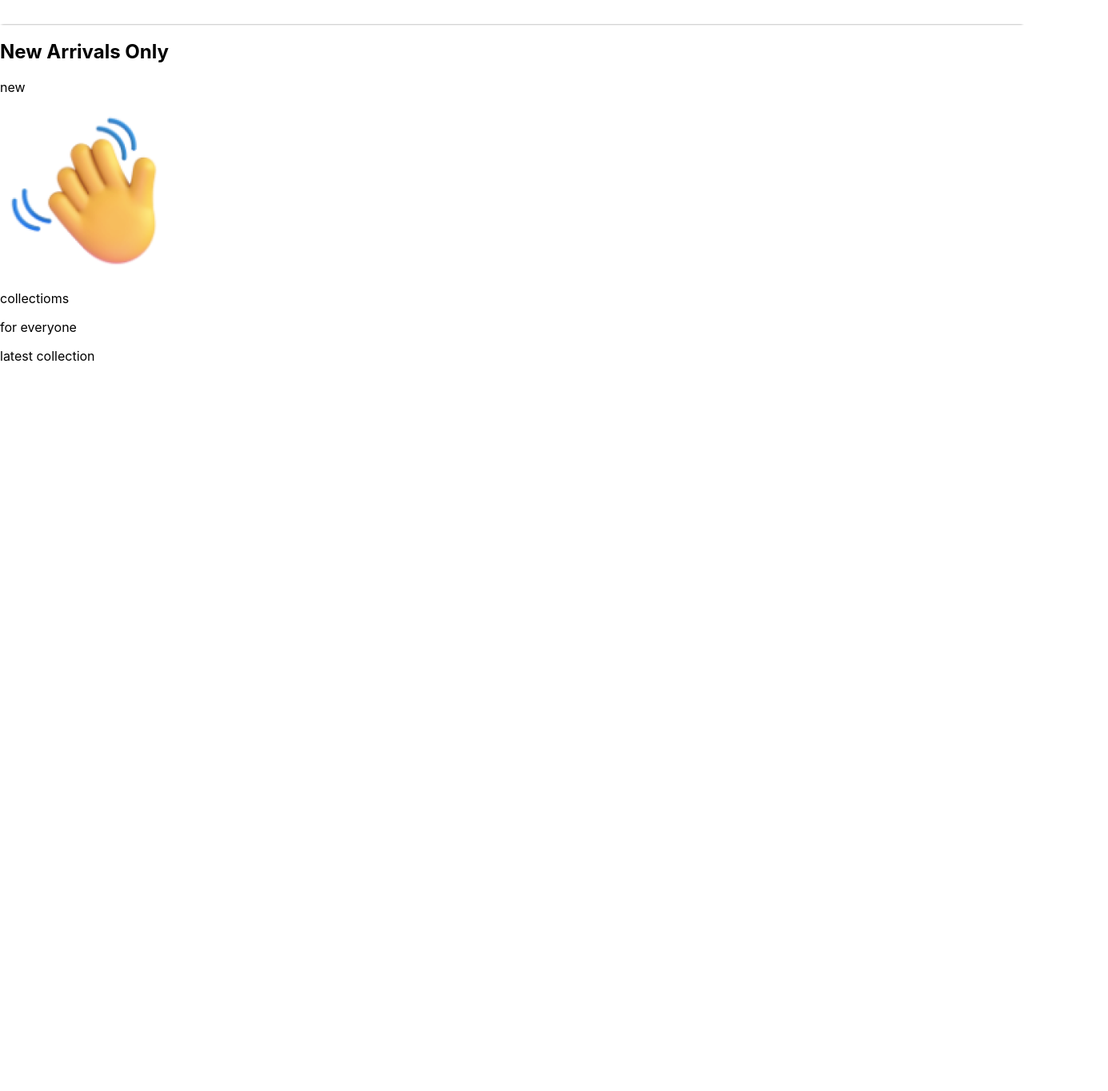
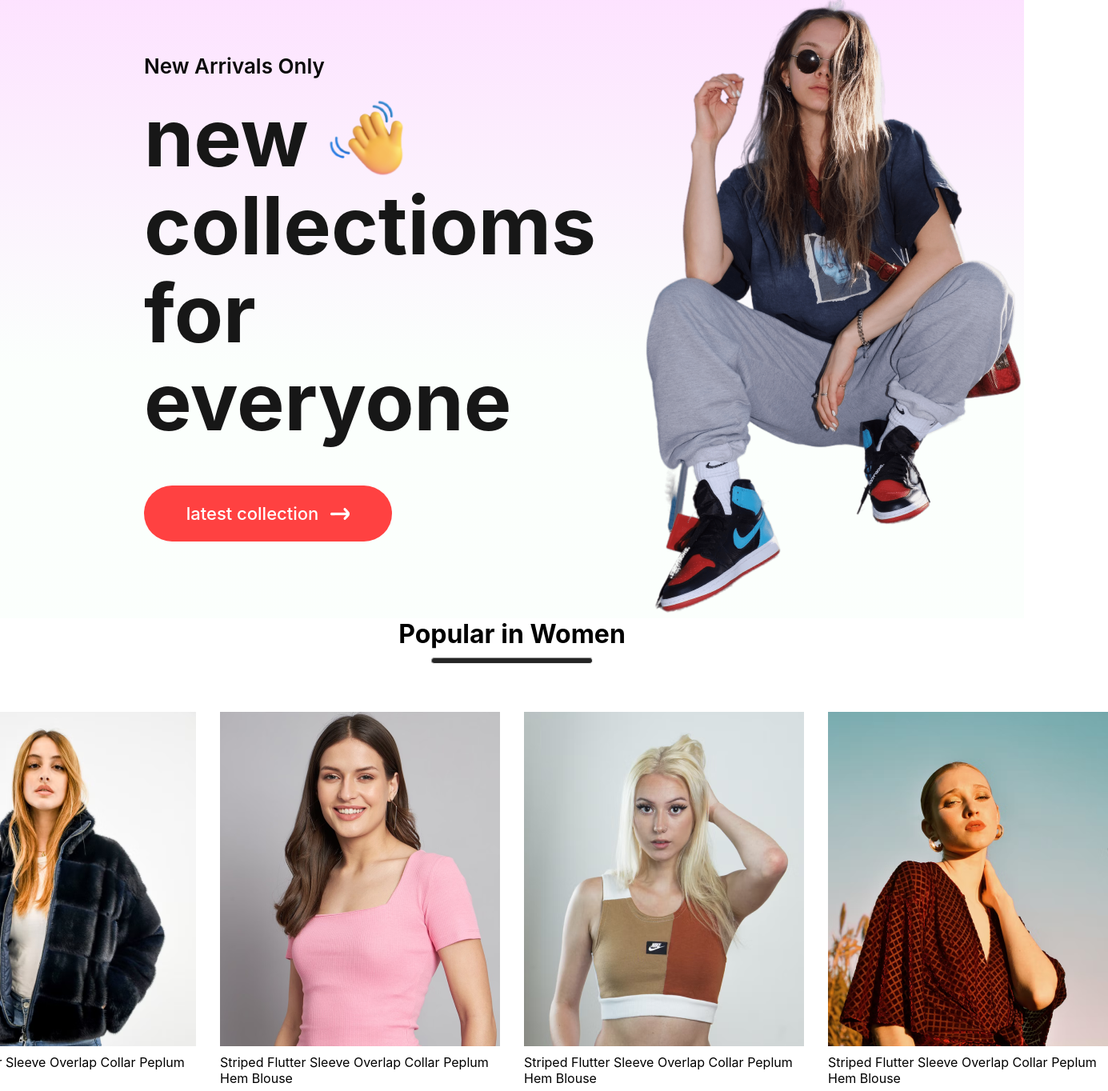
Before and after one commit to himel01/vir-e, a React (Create React App) app: page / in a window 1280 px wide. Shown: the part 124-1488 px from the top of the page at 80% size, 1385 px wide, since content can reach past the window. Before the commit the page ends 800 px from the top, so only its background shows below. Built offline with nearby package versions, Linux system fonts and the light colour scheme.

Commit message:
added popular banner

```diff
--- a/src/Components/Hero/Hero.css
+++ b/src/Components/Hero/Hero.css
@@ -0,0 +1,53 @@
+.hero{
+    height: 100vh;
+    background: linear-gradient(180deg, #fde1ff, #e1ffea22 60%);
+    display: flex;
+}
+.hero-left{
+    flex: 1;
+    display: flex;
+    flex-direction: column;
+    justify-content: center;
+    gap: 20px;
+    padding-left: 180px;
+    line-height: 1.1;
+}
+.hero-left h2{
+    color: #090909;
+    font-size: 26px;
+    font-weight: 600;
+}
+.hero-left p{
+    color: #171717;
+    font-size: 100px;
+    font-weight: 700;
+}
+.hero-hand-icon{
+    display: flex;
+    align-items: center;
+    gap: 20px;
+}
+.hero-hand-icon img{
+    width: 105px;
+}
+.hero-latest-button{
+    display: flex;
+    justify-content: center;
+    align-items: center;
+    gap: 15px;
+    width: 310px;
+    height: 70px;
+    border: 75px;
+    margin-top: 30px;
+    border-radius: 75px;
+    background: #ff4141;
+    color: white;
+    font-size: 22px;
+    font-weight: 500;
+}
+.hero-right{
+    flex: 1;
+    display: flex;
+    align-items: center;
+    justify-content: center;
+}
--- a/src/Components/Hero/Hero.jsx
+++ b/src/Components/Hero/Hero.jsx
@@ -2,6 +2,7 @@ import React from 'react'
 import './Hero.css'
 import hand_icon from '../Assets/hand_icon.png'
 import arrow_icon from '../Assets/arrow.png'
+import hero_image from '../Assets/hero_image.png'
 
 export const Hero = () => {
   return (
@@ -22,7 +23,7 @@ export const Hero = () => {
             </div>
         </div>
         <div className="hero-right">
-
+            <img src={hero_image} alt="" />
         </div>
     </div>
   )
--- /dev/null
+++ b/src/Components/Items/Item.css
@@ -0,0 +1,25 @@
+.item{
+    width: 350px;
+}
+.item p{
+    margin: 6px 0px;
+}
+.item-prices{
+    display: flex;
+    gap: 20px;
+}
+.item-prices-new{
+    color: #374151;
+    font-size: 18px;
+    font-weight: 600;
+}
+.item-prices-old{
+    color: #8c8c8c;
+    font-size: 18px;
+    font-weight: 500;
+    text-decoration: line-through;
+}
+.item:hover{
+    transform: scale(1.05);
+    transition: 0.6s;
+}
--- /dev/null
+++ b/src/Components/Items/Item.jsx
@@ -0,0 +1,19 @@
+import React from 'react'
+import './Item.css'
+
+export const Item = (props) => {
+  return (
+    <div className='item'>
+        <img src={props.image} alt="" />
+        <p>{props.name}</p>
+        <div className='item-prices'>
+            <div className="item-price-new">
+                ${props.new_price}
+            </div>
+            <div className="item-price-old">
+            ${props.old_price}
+            </div>
+        </div>
+    </div>
+  )
+}
--- /dev/null
+++ b/src/Components/Popular/Popular.css
@@ -0,0 +1,23 @@
+.popular{
+    display: flex;
+    flex-direction: column;
+    align-items: center;
+    gap: 10px;
+    height: 90vh;
+}
+.popular h{
+    color: #171717;
+    font-size: 50px;
+    font-weight: 600;
+}
+.popular hr{
+    width: 200px;
+    height: 6px;
+    border-radius: 10px;
+    background: #252525;
+}
+.popular-item{
+    margin-top: 50px;
+    display: flex;
+    gap: 30px;
+}
--- /dev/null
+++ b/src/Components/Popular/Popular.jsx
@@ -0,0 +1,18 @@
+import React from 'react'
+import './Popular.css'
+import data_product from '../Assets/data'
+import { Item } from '../Items/Item'
+
+export const Popular = () => {
+  return (
+    <div className='popular'>
+        <h1>Popular in Women</h1>
+        <hr />
+        <div className="popular-item">
+            {data_product.map((item,i)=>{
+                return <Item key={i} id={item.id} name={item.name} image={item.image} new_price={item.new_price} old_price={item.old_price}/>
+            })}
+        </div>
+    </div>
+  )
+}
--- a/src/Pages/Shop.jsx
+++ b/src/Pages/Shop.jsx
@@ -1,8 +1,12 @@
 import React from 'react'
 import { Hero } from '../Components/Hero/Hero'
+import { Popular } from '../Components/Popular/Popular'
 
 export const Shop = () => {
   return (
-    <div><Hero/></div>
+    <div>
+      <Hero/>
+      <Popular/>
+      </div>
   )
 }
--- a/src/index.css
+++ b/src/index.css
@@ -1,3 +1,6 @@
+*{
+  margin: 0;
+}
 body {
   margin: 0;
   font-family: -apple-system, BlinkMacSystemFont, 'Segoe UI', 'Roboto', 'Oxygen',
```
